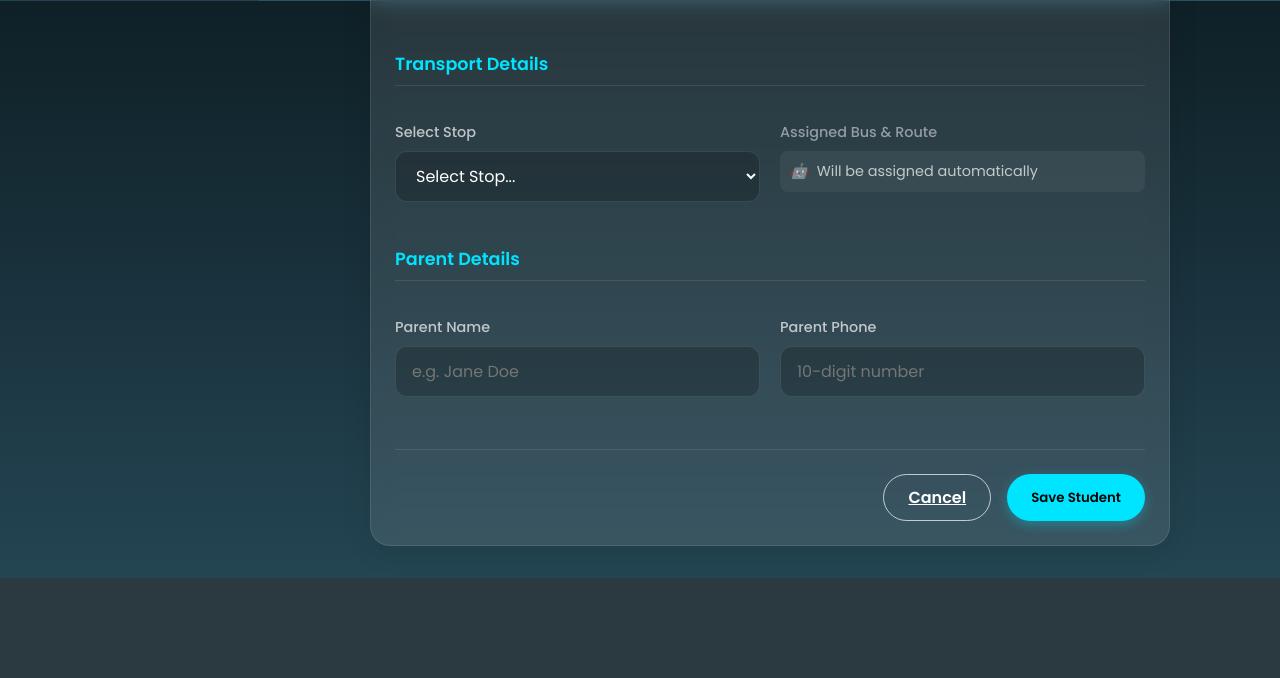
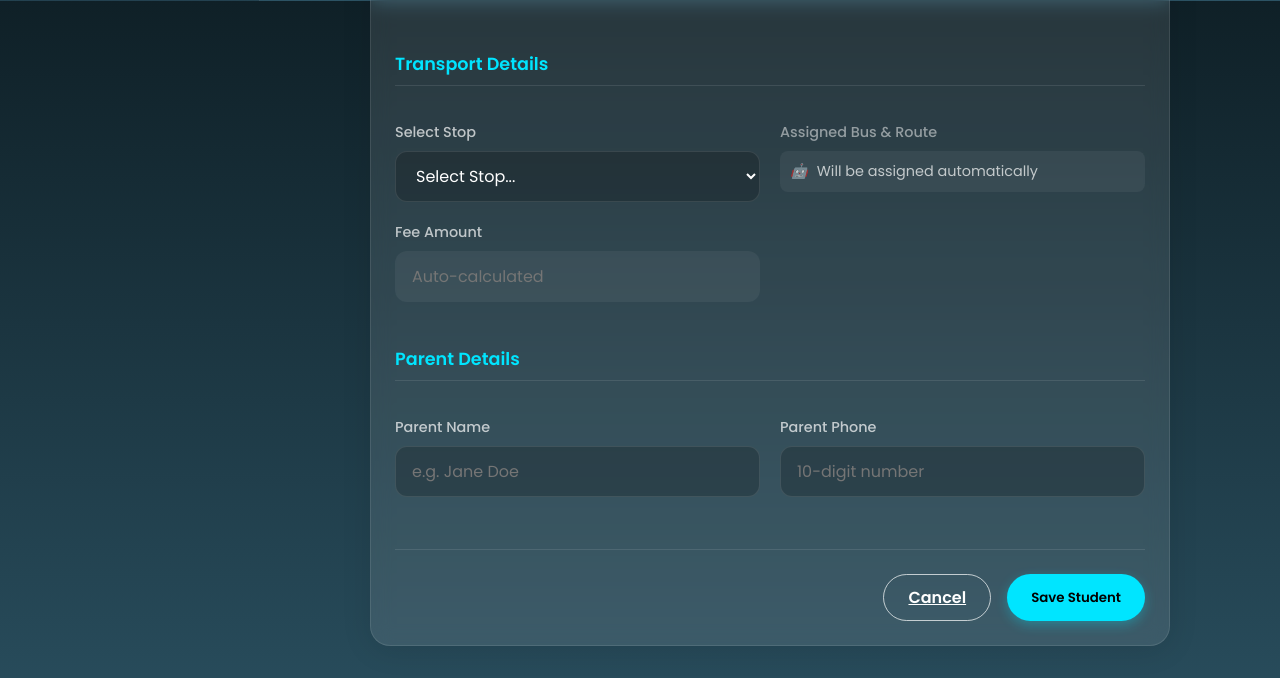
Before and after one commit to albinosiby/tarrckgo_admin_web, a Flask app: template app/templates/add_student.html in a window 1280 px wide. Shown: the part 799-1477 px from the top of the page. Before the commit the page ends 1377 px from the top, so only its background shows below. Run offline with Flask 3, Linux system fonts and the light colour scheme; the template is opened without the code that fills it: most values are stand-ins (such as "Sample title", 1, 10 or a date in 2020); some libraries are stand-ins or nearby versions.

Commit message:
feat: Add new student registration page with RFID integration for student ID generation and dynamic fee calculation.

```diff
--- a/app/templates/add_student.html
+++ b/app/templates/add_student.html
@@ -83,6 +83,14 @@
                         <i style="margin-right: 5px;">🤖</i> Will be assigned automatically
                     </div>
                 </div>
+            </div>
+
+            <div class="split-row">
+                <div>
+                    <label class="form-label">Fee Amount</label>
+                    <input type="number" id="fee_amount" class="form-input" readonly placeholder="Auto-calculated">
+                </div>
+                <input type="hidden" id="payment_type" value="{{ payment_type }}">
             </div>
 
             <h4 class="form-section-title">Parent Details</h4>
```
